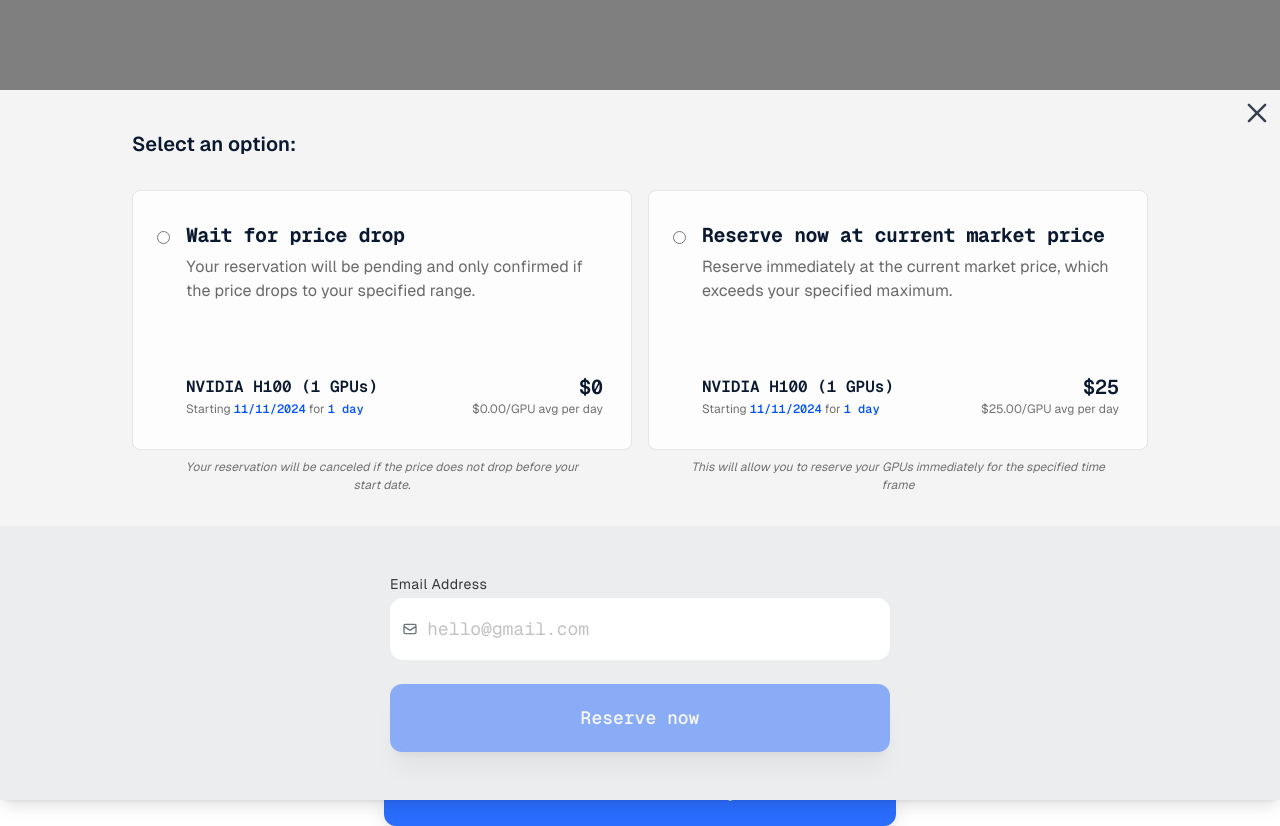
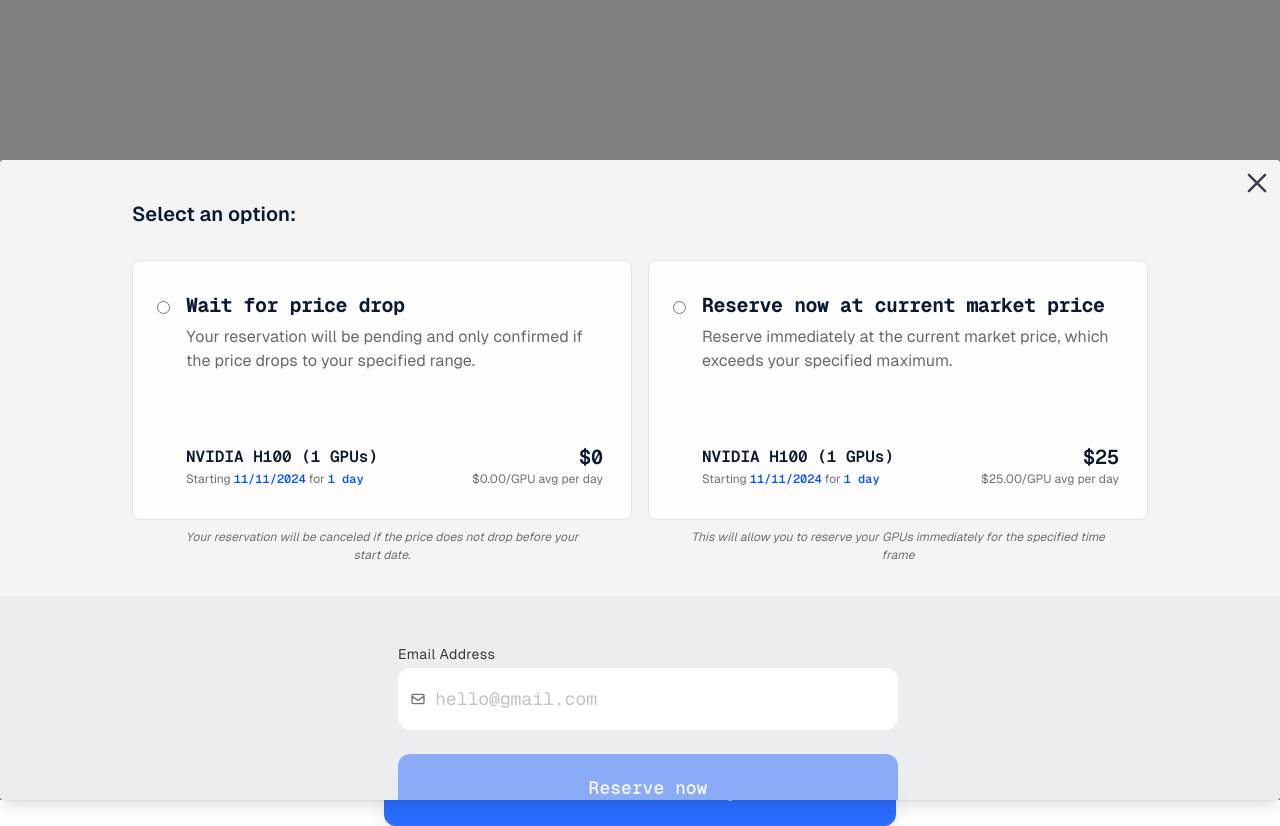
Before and after one commit to iris-jeong/gpu-reservation-app, a Next.js app: page / in a window 1280 px wide. Both pictures are taken after a click on the button "Check Availability". Built offline with nearby package versions, Linux system fonts and the light colour scheme; no server answers; the database is empty.

Commit message:
fix modal styles

```diff
--- a/src/components/Modal.tsx
+++ b/src/components/Modal.tsx
@@ -57,7 +57,7 @@ const Modal: FC<ModalProps> = ({ isOpen, onClose, children }) => {
 				ref={modalRef}
 				className={`${
 					isOpen ? 'animate-slideInUp' : 'animate-slideOutDown'
-				} fixed bottom-0 bg-[#CDCDCD] rounded shadow-lg`}
+				} fixed bottom-0 bg-[#CDCDCD] rounded shadow-lg max-h-[90vh] sm:max-h-[80vh] overflow-hidden`}
 				role="dialog"
 				aria-modal="true"
 				tab-index={-1}
@@ -69,7 +69,9 @@ const Modal: FC<ModalProps> = ({ isOpen, onClose, children }) => {
 				>
 					<CgClose />
 				</button>
-				{children}
+				<div className="max-h-[90vh] sm:max-h-[80vh] overflow-y-auto">
+					{children}
+				</div>
 			</div>
 		</div>
 	);
--- a/src/components/ReservationForm.tsx
+++ b/src/components/ReservationForm.tsx
@@ -39,7 +39,7 @@ const ReservationForm: React.FC<ReservationFormProps> = ({
 					selectedOptionId={selectedReservationOption?.id}
 				/>
 				<div className="flex justify-center w-screen bg-[#ECEDEF]">
-					<div className="w-full py-12 max-w-[500px]">
+					<div className="w-full py-12 px-2 max-w-[500px]">
 						<TextInput
 							id="email-address"
 							label="Email Address"
@@ -49,14 +49,14 @@ const ReservationForm: React.FC<ReservationFormProps> = ({
 							error={reservationErrors.email}
 							startIcon={<HiOutlineMail />}
 							required
-							className="mb-6 w-[500px]"
+							className="mb-6 sm:w-[500px]"
 							inputClass="bg-white border-[#DCDCDC]"
 						/>
 						<Button
 							type="submit"
 							isLoading={false}
 							disabled={!isReservationValid}
-							className="w-[500px]"
+							className="sm:w-[500px]"
 						>
 							{selectedReservationOption?.id === 'pending'
 								? 'Wait for price drop'
```
